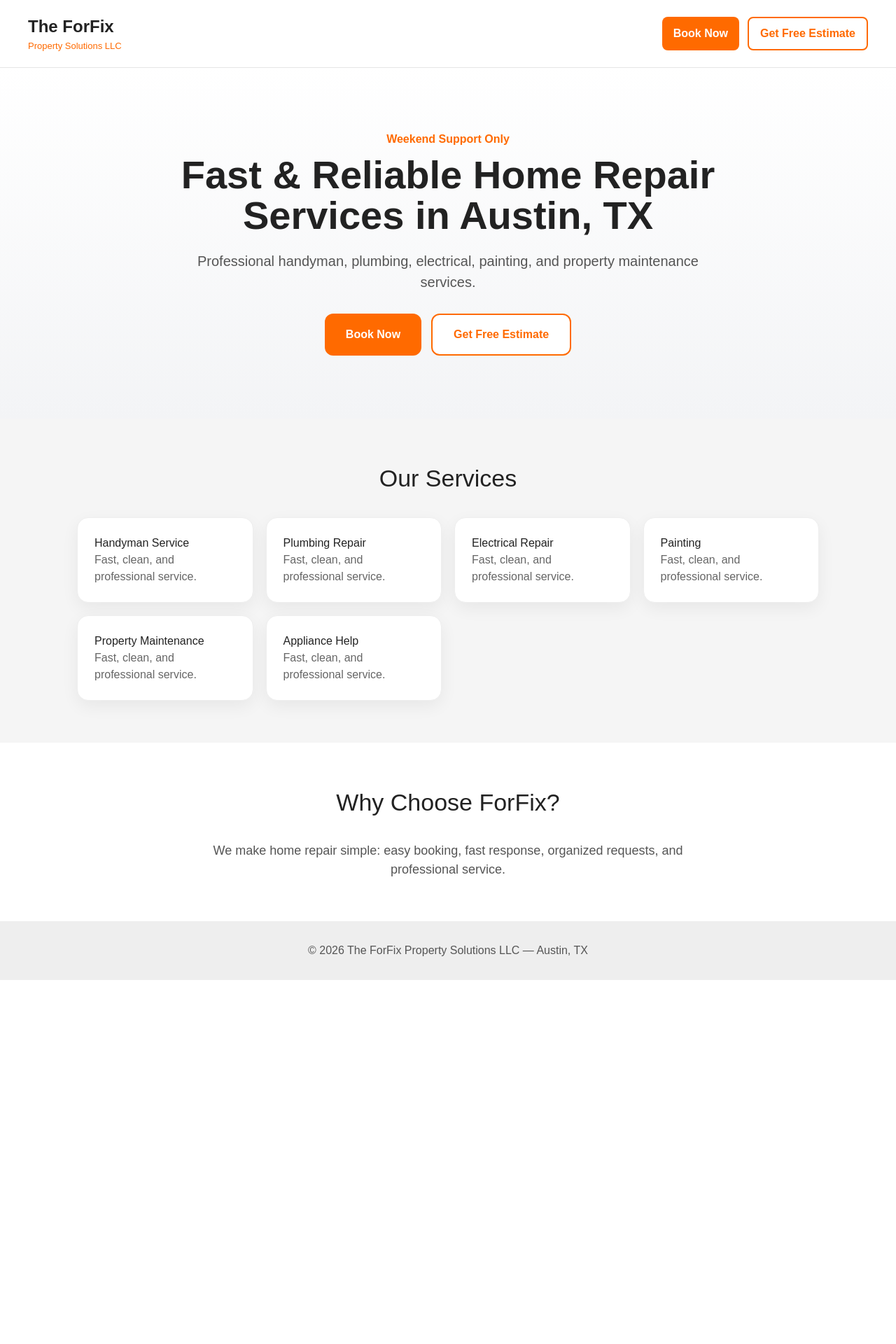
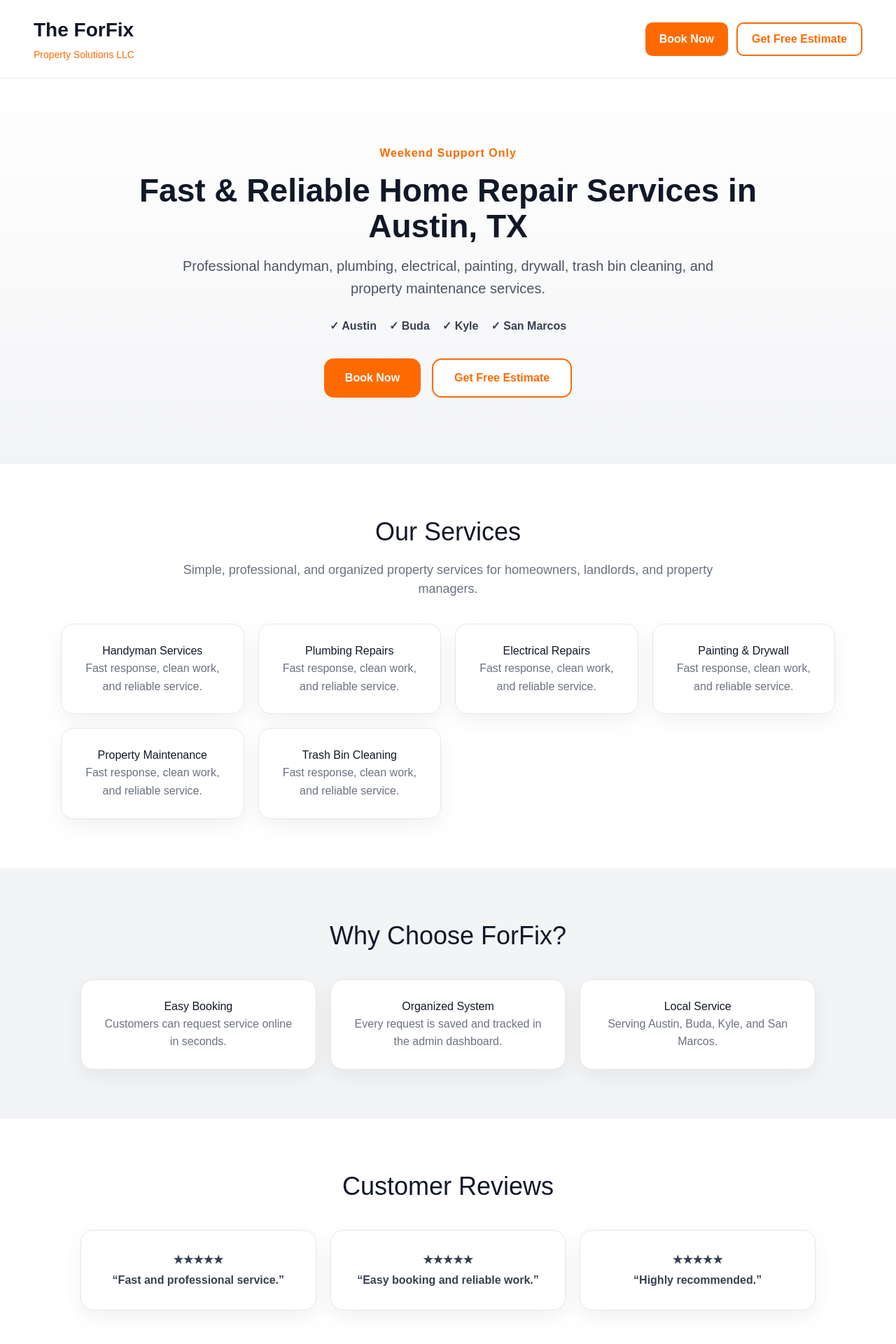
Before and after one commit to theforfix/forfix, a Next.js app: page / in a window 1280 px wide. Shown: the top 1920 px of the page at 70% size. Before the commit the page ends 1400 px from the top, so only its background shows below. Built offline with nearby package versions, Linux system fonts and the light colour scheme.

Commit message:
Upgrade ForFix homepage

```diff
--- a/app/page.tsx
+++ b/app/page.tsx
@@ -13,16 +13,17 @@ export default function Home() {
     name: "",
     phone: "",
     address: "",
-    service: "Handyman Service",
+    service: "Handyman Services",
     issue: "",
   });
 
-  const submitRequest = async () => {
+  async function submitRequest() {
     if (!form.name || !form.phone || !form.issue) {
       alert("Please fill name, phone, and issue.");
       return;
     }
 
+    try {
       setLoading(true);
 
       await addDoc(collection(db, "requests"), {
@@ -33,164 +34,193 @@ export default function Home() {
         createdAt: serverTimestamp(),
       });
 
-    setLoading(false);
+      alert("Your request has been sent successfully.");
       setOpen(false);
-    alert("Request sent successfully!");
 
       setForm({
         name: "",
         phone: "",
         address: "",
-      service: "Handyman Service",
+        service: "Handyman Services",
         issue: "",
       });
-  };
+    } catch (error) {
+      alert("Something went wrong. Please try again.");
+      console.error(error);
+    } finally {
+      setLoading(false);
+    }
+  }
 
   return (
-    <main style={{ fontFamily: "Arial, sans-serif", background: "#f5f5f5", color: "#222" }}>
-      <header style={{
-        background: "#ffffff",
-        padding: "20px 40px",
-        display: "flex",
-        justifyContent: "space-between",
-        alignItems: "center",
-        borderBottom: "1px solid #e5e5e5",
-        position: "sticky",
-        top: 0,
-        zIndex: 10
-      }}>
+    <main style={styles.page}>
+      <header style={styles.header}>
         <div>
-          <h2 style={{ margin: 0, fontSize: 24, fontWeight: 900 }}>
-            The ForFix
-          </h2>
-          <p style={{ margin: 0, color: "#ff6a00", fontSize: 13 }}>
-            Property Solutions LLC
-          </p>
+          <h2 style={styles.brand}>The ForFix</h2>
+          <p style={styles.subBrand}>Property Solutions LLC</p>
         </div>
 
-        <div style={{ display: "flex", gap: 12 }}>
-          <button onClick={() => { setMode("book"); setOpen(true); }} style={btnOrange}>
+        <div style={styles.headerButtons}>
+          <button onClick={() => { setMode("book"); setOpen(true); }} style={styles.smallOrange}>
             Book Now
           </button>
-          <button onClick={() => { setMode("estimate"); setOpen(true); }} style={btnOutline}>
+          <button onClick={() => { setMode("estimate"); setOpen(true); }} style={styles.smallOutline}>
             Get Free Estimate
           </button>
         </div>
       </header>
 
-      <section style={{
-        padding: "90px 20px",
-        textAlign: "center",
-        background: "linear-gradient(180deg,#ffffff,#f3f4f6)"
-      }}>
-        <p style={{ color: "#ff6a00", fontWeight: 800 }}>
-          Weekend Support Only
-        </p>
+      <section style={styles.hero}>
+        <p style={styles.badge}>Weekend Support Only</p>
 
-        <h1 style={{
-          fontSize: 56,
-          maxWidth: 950,
-          margin: "10px auto",
-          lineHeight: 1.05,
-          fontWeight: 900
-        }}>
+        <h1 style={styles.title}>
           Fast & Reliable Home Repair Services in Austin, TX
         </h1>
 
-        <p style={{
-          fontSize: 20,
-          color: "#555",
-          maxWidth: 750,
-          margin: "20px auto"
-        }}>
-          Professional handyman, plumbing, electrical, painting, and property maintenance services.
+        <p style={styles.subtitle}>
+          Professional handyman, plumbing, electrical, painting, drywall, trash bin cleaning,
+          and property maintenance services.
         </p>
 
-        <div style={{ display: "flex", gap: 14, justifyContent: "center", flexWrap: "wrap", marginTop: 30 }}>
-          <button onClick={() => { setMode("book"); setOpen(true); }} style={bigOrange}>
+        <div style={styles.trustRow}>
+          <span>✓ Austin</span>
+          <span>✓ Buda</span>
+          <span>✓ Kyle</span>
+          <span>✓ San Marcos</span>
+        </div>
+
+        <div style={styles.heroButtons}>
+          <button onClick={() => { setMode("book"); setOpen(true); }} style={styles.bigOrange}>
             Book Now
           </button>
-          <button onClick={() => { setMode("estimate"); setOpen(true); }} style={bigOutline}>
+          <button onClick={() => { setMode("estimate"); setOpen(true); }} style={styles.bigOutline}>
             Get Free Estimate
           </button>
         </div>
       </section>
 
-      <section style={{ padding: "60px 20px", maxWidth: 1100, margin: "auto" }}>
-        <h2 style={sectionTitle}>Our Services</h2>
+      <section style={styles.section}>
+        <h2 style={styles.sectionTitle}>Our Services</h2>
+        <p style={styles.sectionText}>
+          Simple, professional, and organized property services for homeowners, landlords,
+          and property managers.
+        </p>
 
-        <div style={{
-          display: "grid",
-          gridTemplateColumns: "repeat(auto-fit, minmax(220px, 1fr))",
-          gap: 18
-        }}>
-          {["Handyman Service", "Plumbing Repair", "Electrical Repair", "Painting", "Property Maintenance", "Appliance Help"].map((s) => (
-            <div key={s} style={card}>
-              <h3>{s}</h3>
-              <p style={{ color: "#666" }}>Fast, clean, and professional service.</p>
+        <div style={styles.grid}>
+          {[
+            "Handyman Services",
+            "Plumbing Repairs",
+            "Electrical Repairs",
+            "Painting & Drywall",
+            "Property Maintenance",
+            "Trash Bin Cleaning",
+          ].map((service) => (
+            <div key={service} style={styles.card}>
+              <h3>{service}</h3>
+              <p style={styles.cardText}>
+                Fast response, clean work, and reliable service.
+              </p>
             </div>
           ))}
         </div>
       </section>
 
-      <section style={{ background: "#ffffff", padding: "60px 20px", textAlign: "center" }}>
-        <h2 style={sectionTitle}>Why Choose ForFix?</h2>
-        <p style={{ maxWidth: 750, margin: "auto", color: "#555", fontSize: 18 }}>
-          We make home repair simple: easy booking, fast response, organized requests, and professional service.
-        </p>
+      <section style={styles.graySection}>
+        <h2 style={styles.sectionTitle}>Why Choose ForFix?</h2>
+
+        <div style={styles.grid3}>
+          <div style={styles.card}>
+            <h3>Easy Booking</h3>
+            <p style={styles.cardText}>Customers can request service online in seconds.</p>
+          </div>
+          <div style={styles.card}>
+            <h3>Organized System</h3>
+            <p style={styles.cardText}>Every request is saved and tracked in the admin dashboard.</p>
+          </div>
+          <div style={styles.card}>
+            <h3>Local Service</h3>
+            <p style={styles.cardText}>Serving Austin, Buda, Kyle, and San Marcos.</p>
+          </div>
+        </div>
       </section>
 
-      <footer style={{
-        padding: 30,
-        textAlign: "center",
-        background: "#eeeeee",
-        color: "#555"
-      }}>
-        © 2026 The ForFix Property Solutions LLC — Austin, TX
+      <section style={styles.section}>
+        <h2 style={styles.sectionTitle}>Customer Reviews</h2>
+
+        <div style={styles.grid3}>
+          <div style={styles.review}>★★★★★<br />“Fast and professional service.”</div>
+          <div style={styles.review}>★★★★★<br />“Easy booking and reliable work.”</div>
+          <div style={styles.review}>★★★★★<br />“Highly recommended.”</div>
+        </div>
+      </section>
+
+      <section style={styles.cta}>
+        <h2 style={styles.ctaTitle}>Need a repair or estimate?</h2>
+        <p style={styles.ctaText}>Send your request now and ForFix will follow up quickly.</p>
+
+        <button onClick={() => { setMode("book"); setOpen(true); }} style={styles.bigOrange}>
+          Start Request
+        </button>
+      </section>
+
+      <footer style={styles.footer}>
+        <b>The ForFix Property Solutions LLC</b>
+        <p>Austin • Buda • Kyle • San Marcos</p>
+        <p>theforfix.com</p>
       </footer>
 
       {open && (
-        <div style={modalBg}>
-          <div style={modalBox}>
-            <h2 style={{ marginTop: 0 }}>
-              {mode === "book" ? "Book Service" : "Get Free Estimate"}
-            </h2>
+        <div style={styles.modalBg}>
+          <div style={styles.modalBox}>
+            <h2>{mode === "book" ? "Book Service" : "Get Free Estimate"}</h2>
 
-            <input style={input} placeholder="Full Name" value={form.name}
-              onChange={(e) => setForm({ ...form, name: e.target.value })} />
+            <input
+              style={styles.input}
+              placeholder="Full Name"
+              value={form.name}
+              onChange={(e) => setForm({ ...form, name: e.target.value })}
+            />
 
-            <input style={input} placeholder="Phone Number" value={form.phone}
-              onChange={(e) => setForm({ ...form, phone: e.target.value })} />
+            <input
+              style={styles.input}
+              placeholder="Phone Number"
+              value={form.phone}
+              onChange={(e) => setForm({ ...form, phone: e.target.value })}
+            />
 
-            <input style={input} placeholder="Address" value={form.address}
-              onChange={(e) => setForm({ ...form, address: e.target.value })} />
+            <input
+              style={styles.input}
+              placeholder="Address"
+              value={form.address}
+              onChange={(e) => setForm({ ...form, address: e.target.value })}
+            />
 
-            <select style={input} value={form.service}
-              onChange={(e) => setForm({ ...form, service: e.target.value })}>
-              <option>Handyman Service</option>
-              <option>Plumbing Repair</option>
-              <option>Electrical Repair</option>
-              <option>Painting</option>
+            <select
+              style={styles.input}
+              value={form.service}
+              onChange={(e) => setForm({ ...form, service: e.target.value })}
+            >
+              <option>Handyman Services</option>
+              <option>Plumbing Repairs</option>
+              <option>Electrical Repairs</option>
+              <option>Painting & Drywall</option>
               <option>Property Maintenance</option>
-              <option>Appliance Help</option>
+              <option>Trash Bin Cleaning</option>
+              <option>Other</option>
             </select>
 
-            <textarea style={{ ...input, height: 110 }} placeholder="Describe the issue"
+            <textarea
+              style={styles.textarea}
+              placeholder="Describe the issue"
               value={form.issue}
-              onChange={(e) => setForm({ ...form, issue: e.target.value })} />
+              onChange={(e) => setForm({ ...form, issue: e.target.value })}
+            />
 
-            <button onClick={submitRequest} style={{ ...bigOrange, width: "100%" }}>
+            <button onClick={submitRequest} disabled={loading} style={styles.fullButton}>
               {loading ? "Sending..." : "Submit Request"}
             </button>
 
-            <button onClick={() => setOpen(false)} style={{
-              marginTop: 12,
-              background: "transparent",
-              border: "none",
-              color: "#777",
-              cursor: "pointer",
-              width: "100%"
-            }}>
+            <button onClick={() => setOpen(false)} style={styles.closeBtn}>
               Close
             </button>
           </div>
@@ -200,12 +230,244 @@ export default function Home() {
   );
 }
 
-const btnOrange = { background: "#ff6a00", color: "white", border: "none", padding: "10px 16px", borderRadius: 8, fontWeight: 800, cursor: "pointer" };
-const btnOutline = { background: "white", color: "#ff6a00", border: "2px solid #ff6a00", padding: "10px 16px", borderRadius: 8, fontWeight: 800, cursor: "pointer" };
-const bigOrange = { background: "#ff6a00", color: "white", border: "none", padding: "16px 30px", borderRadius: 12, fontWeight: 900, cursor: "pointer", fontSize: 16 };
-const bigOutline = { background: "white", color: "#ff6a00", border: "2px solid #ff6a00", padding: "16px 30px", borderRadius: 12, fontWeight: 900, cursor: "pointer", fontSize: 16 };
-const sectionTitle = { textAlign: "center" as const, fontSize: 34, marginBottom: 30 };
-const card = { background: "white", padding: 24, borderRadius: 16, boxShadow: "0 8px 25px rgba(0,0,0,.06)", border: "1px solid #eee" };
-const input = { width: "100%", padding: 13, marginBottom: 12, borderRadius: 8, border: "1px solid #ddd", fontSize: 15 };
-const modalBg = { position: "fixed" as const, inset: 0, background: "rgba(0,0,0,.45)", display: "flex", alignItems: "center", justifyContent: "center", zIndex: 99, padding: 20 };
-const modalBox = { background: "white", padding: 25, borderRadius: 18, width: "100%", maxWidth: 460 };
+const styles: any = {
+  page: {
+    fontFamily: "Arial, sans-serif",
+    background: "#ffffff",
+    color: "#111827",
+  },
+  header: {
+    padding: "22px 48px",
+    display: "flex",
+    justifyContent: "space-between",
+    alignItems: "center",
+    borderBottom: "1px solid #e5e7eb",
+    background: "#ffffff",
+    position: "sticky",
+    top: 0,
+    zIndex: 20,
+  },
+  brand: {
+    margin: 0,
+    fontSize: 28,
+    fontWeight: 900,
+  },
+  subBrand: {
+    margin: "4px 0 0",
+    color: "#ff6a00",
+    fontSize: 14,
+  },
+  headerButtons: {
+    display: "flex",
+    gap: 12,
+    flexWrap: "wrap",
+  },
+  smallOrange: {
+    background: "#ff6a00",
+    color: "white",
+    border: "none",
+    padding: "12px 20px",
+    borderRadius: 10,
+    fontWeight: 800,
+    cursor: "pointer",
+  },
+  smallOutline: {
+    background: "white",
+    color: "#ff6a00",
+    border: "2px solid #ff6a00",
+    padding: "10px 20px",
+    borderRadius: 10,
+    fontWeight: 800,
+    cursor: "pointer",
+  },
+  hero: {
+    padding: "95px 20px",
+    textAlign: "center",
+    background: "linear-gradient(180deg, #ffffff 0%, #f3f4f6 100%)",
+  },
+  badge: {
+    color: "#ff6a00",
+    fontWeight: 900,
+    letterSpacing: 1,
+  },
+  title: {
+    fontSize: 46,
+    lineHeight: 1.1,
+    maxWidth: 950,
+    margin: "16px auto",
+    fontWeight: 900,
+  },
+  subtitle: {
+    fontSize: 20,
+    color: "#4b5563",
+    maxWidth: 780,
+    margin: "0 auto",
+    lineHeight: 1.6,
+  },
+  trustRow: {
+    marginTop: 26,
+    display: "flex",
+    justifyContent: "center",
+    gap: 18,
+    flexWrap: "wrap",
+    color: "#374151",
+    fontWeight: 700,
+  },
+  heroButtons: {
+    marginTop: 34,
+    display: "flex",
+    justifyContent: "center",
+    gap: 16,
+    flexWrap: "wrap",
+  },
+  bigOrange: {
+    background: "#ff6a00",
+    color: "white",
+    border: "none",
+    padding: "16px 30px",
+    borderRadius: 14,
+    fontWeight: 900,
+    fontSize: 16,
+    cursor: "pointer",
+  },
+  bigOutline: {
+    background: "white",
+    color: "#ff6a00",
+    border: "2px solid #ff6a00",
+    padding: "14px 30px",
+    borderRadius: 14,
+    fontWeight: 900,
+    fontSize: 16,
+    cursor: "pointer",
+  },
+  section: {
+    padding: "70px 22px",
+    maxWidth: 1150,
+    margin: "0 auto",
+    textAlign: "center",
+  },
+  graySection: {
+    padding: "70px 22px",
+    background: "#f3f4f6",
+    textAlign: "center",
+  },
+  sectionTitle: {
+    fontSize: 36,
+    margin: "0 0 14px",
+  },
+  sectionText: {
+    color: "#6b7280",
+    maxWidth: 760,
+    margin: "0 auto 36px",
+    fontSize: 18,
+  },
+  grid: {
+    display: "grid",
+    gridTemplateColumns: "repeat(auto-fit, minmax(240px, 1fr))",
+    gap: 20,
+    marginTop: 35,
+  },
+  grid3: {
+    display: "grid",
+    gridTemplateColumns: "repeat(auto-fit, minmax(260px, 1fr))",
+    gap: 20,
+    maxWidth: 1050,
+    margin: "35px auto 0",
+  },
+  card: {
+    background: "#ffffff",
+    border: "1px solid #e5e7eb",
+    borderRadius: 18,
+    padding: 26,
+    boxShadow: "0 10px 30px rgba(0,0,0,.06)",
+  },
+  cardText: {
+    color: "#6b7280",
+    lineHeight: 1.6,
+  },
+  review: {
+    background: "#ffffff",
+    border: "1px solid #e5e7eb",
+    borderRadius: 18,
+    padding: 28,
+    boxShadow: "0 10px 30px rgba(0,0,0,.06)",
+    color: "#374151",
+    fontWeight: 700,
+    lineHeight: 1.8,
+  },
+  cta: {
+    background: "#ff6a00",
+    color: "white",
+    textAlign: "center",
+    padding: "70px 20px",
+  },
+  ctaTitle: {
+    fontSize: 36,
+    margin: 0,
+  },
+  ctaText: {
+    fontSize: 18,
+    marginBottom: 28,
+  },
+  footer: {
+    background: "#111827",
+    color: "white",
+    textAlign: "center",
+    padding: 34,
+  },
+  modalBg: {
+    position: "fixed",
+    inset: 0,
+    background: "rgba(0,0,0,.45)",
+    display: "flex",
+    alignItems: "center",
+    justifyContent: "center",
+    zIndex: 99,
+    padding: 20,
+  },
+  modalBox: {
+    background: "white",
+    padding: 28,
+    borderRadius: 20,
+    width: "100%",
+    maxWidth: 480,
+    boxShadow: "0 20px 60px rgba(0,0,0,.25)",
+  },
+  input: {
+    width: "100%",
+    padding: 14,
+    marginBottom: 12,
+    borderRadius: 10,
+    border: "1px solid #d1d5db",
+    fontSize: 15,
+    boxSizing: "border-box",
+  },
+  textarea: {
+    width: "100%",
+    height: 120,
+    padding: 14,
+    marginBottom: 12,
+    borderRadius: 10,
+    border: "1px solid #d1d5db",
+    fontSize: 15,
+    boxSizing: "border-box",
+  },
+  fullButton: {
+    width: "100%",
+    background: "#ff6a00",
+    color: "white",
+    border: "none",
+    padding: 15,
+    borderRadius: 12,
+    fontWeight: 900,
+    cursor: "pointer",
+  },
+  closeBtn: {
+    marginTop: 12,
+    width: "100%",
+    background: "transparent",
+    border: "none",
+    color: "#6b7280",
+    cursor: "pointer",
+  },
+};
```
Lines whose indentation alone changed are shown as unchanged.
